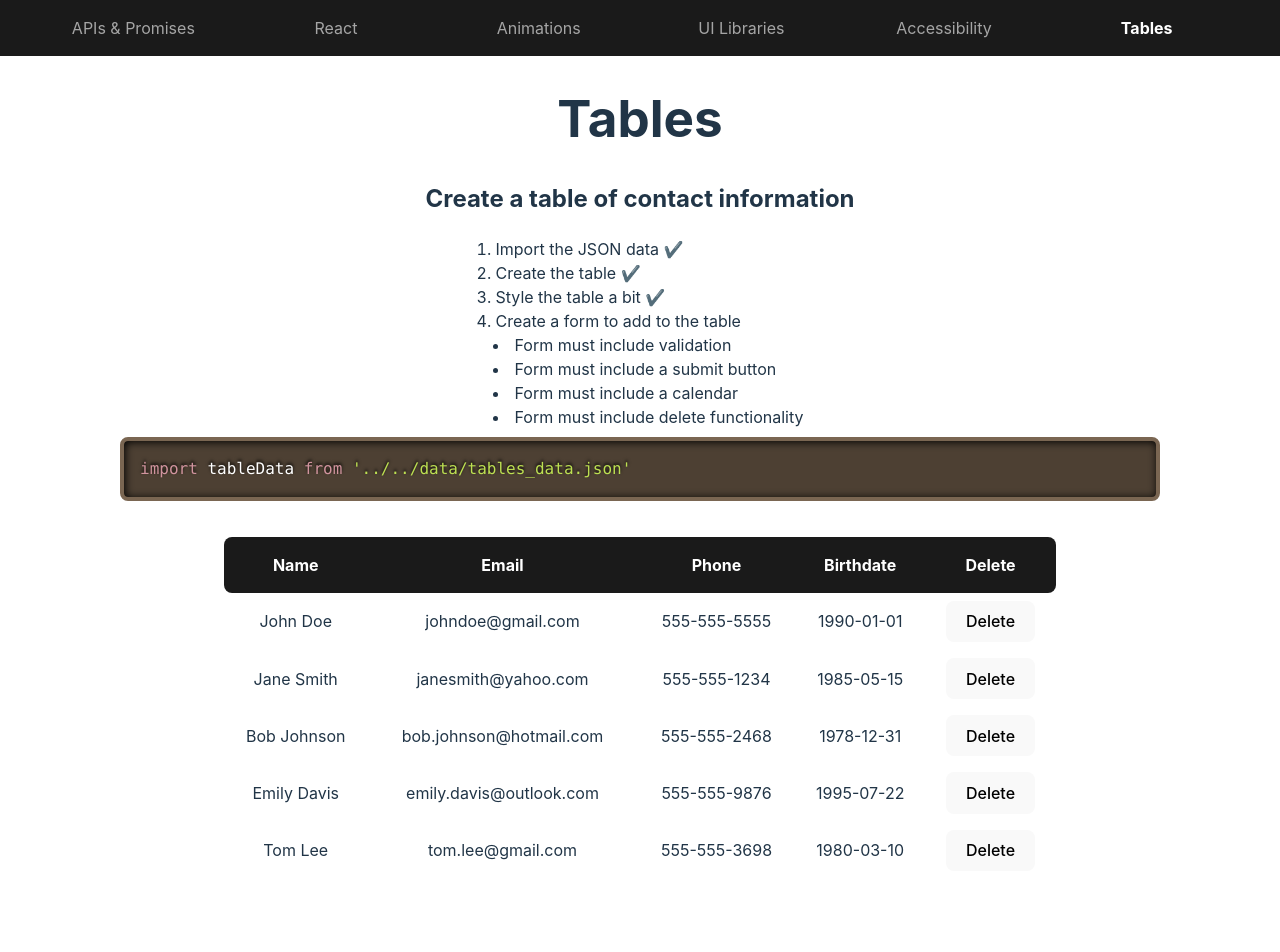
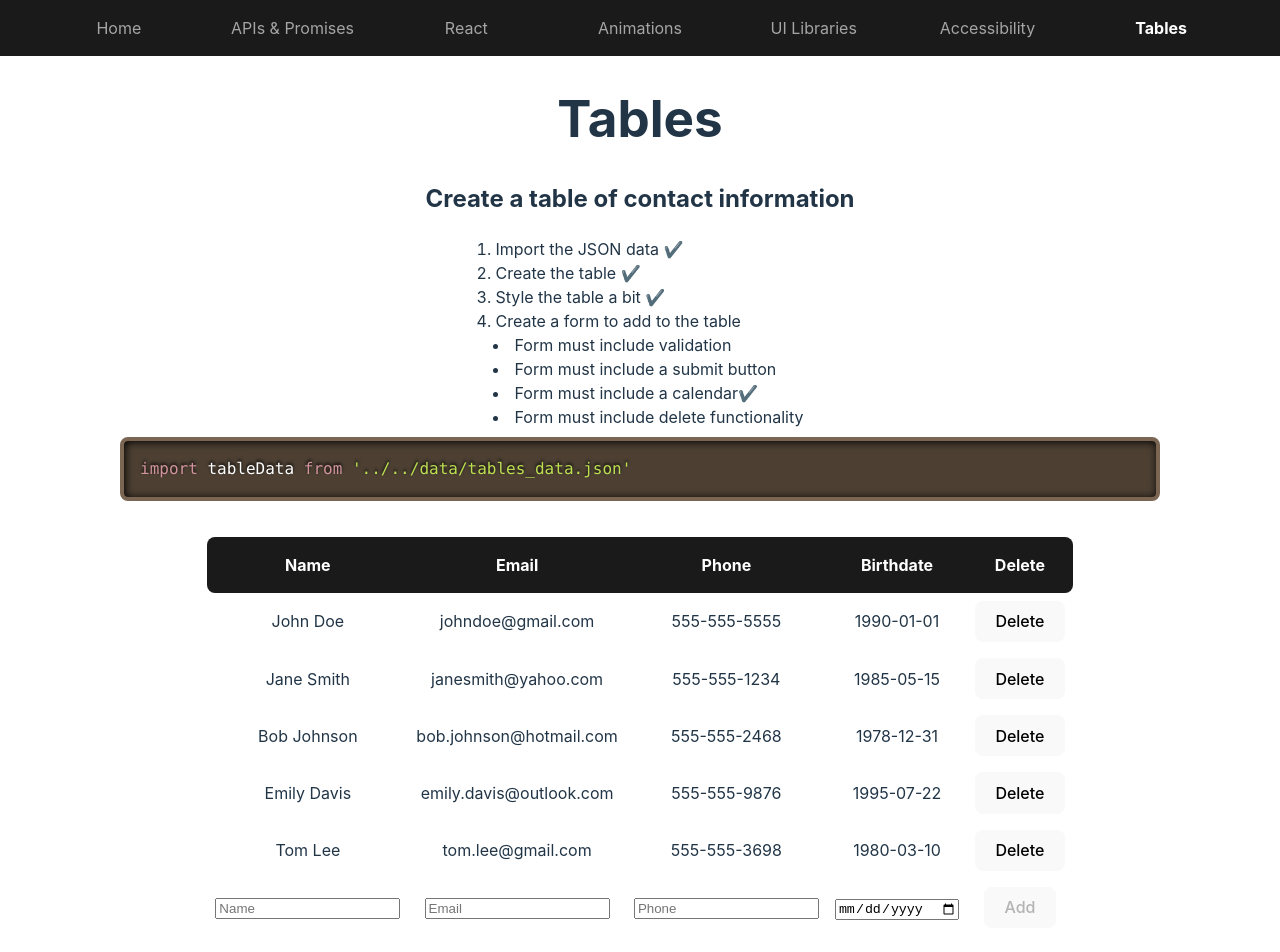
Before and after one commit to jon-slva/frontend-practice, a React (Vite) app: page /tables in a window 1280 px wide. Shown: the top 952 px of the page. Before the commit the page ends 915 px from the top, so only its background shows below. Built offline with nearby package versions, Linux system fonts and the light colour scheme.

Commit message:
Add react-hook-form dependency and update Nav and Tables components

```diff
--- a/package.json
+++ b/package.json
@@ -13,6 +13,7 @@
     "axios": "^1.6.8",
     "react": "^18.2.0",
     "react-dom": "^18.2.0",
+    "react-hook-form": "^7.51.2",
     "react-router-dom": "^6.22.3",
     "react-syntax-highlighter": "^15.5.0",
     "sass": "^1.72.0"
--- a/src/components/Nav/Nav.jsx
+++ b/src/components/Nav/Nav.jsx
@@ -39,6 +39,11 @@ const Nav = () => {
 		<>
 			<nav className='nav-container'>
 				<ul className='nav'>
+					<li className='nav__item'>
+						<NavLink to="/" className='nav__item-link' activeClassName='active-menu-item'>
+							Home
+						</NavLink>
+					</li>
 					<li className='nav__item'>
 						<NavLink to="/apis-and-promises" className='nav__item-link' activeClassName='active-menu-item'>
 							APIs & Promises
--- /dev/null
+++ b/src/components/TableForm/TableForm.jsx
@@ -0,0 +1,66 @@
+import './TableForm.scss'
+
+const TableForm = ({
+	onSubmit,
+	newUser,
+	onChange,
+	addButtonDisabled
+}) => {
+
+
+	return (
+		<tfoot>
+			<tr>
+				<td>
+					<input
+						type="text"
+						name="name"
+						value={newUser?.name}
+						onChange={onChange}
+						placeholder="Name"
+					/>
+				</td>
+				<td>
+					<input
+						type="email"
+						name="email"
+						value={newUser?.email}
+						onChange={onChange}
+						placeholder="Email"
+					/>
+				</td>
+				<td>
+					<input
+						type="phone"
+						name="phone"
+						value={newUser?.phone}
+						onChange={onChange}
+						placeholder="Phone"
+					/>
+				</td>
+				<td>
+					<input
+						type="date"
+						name="dob"
+						value={newUser?.dob}
+						onChange={onChange}
+						placeholder=""
+					/>
+				</td>
+				<td>
+					<button
+						onClick={onSubmit}
+						disabled={addButtonDisabled}
+					>
+						Add
+					</button>
+				</td>
+			</tr>
+
+
+		</tfoot>
+
+	)
+}
+
+export default TableForm
--- a/src/pages/Tables/Tables.jsx
+++ b/src/pages/Tables/Tables.jsx
@@ -1,14 +1,63 @@
 import './Tables.scss'
-import React from 'react'
+import { useState } from 'react'
 import tableData from '../../data/tables_data.json'
 import { Prism as SyntaxHighlighter } from 'react-syntax-highlighter';
 import { dark, coy, funky } from 'react-syntax-highlighter/dist/esm/styles/prism';
 import TableList from '../../components/TableList/TableList';
+import TableForm from '../../components/TableForm/TableForm';
 
 const Tables = () => {
-	const [users, setUsers] = React.useState(tableData);
+	const [users, setUsers] = useState(tableData);
+	const [newUser, setNewUser] = useState({ // creates a new user template to start with. This will be updated as the user types in the form.
+		name: '', // these will also serve as the default starting data (value)
+		email: '',
+		phone: '',
+		dob: '',
+	});
+	const [errors, setErrors] = useState({ name: '', email: '', phone: '', dob: '' }); // will hold the errors for each field
 
 
+	const validateForm = (value, type) => {
+		//something about name, email, phone, dob
+		if (type === 'name') {
+			return value.trim() === "" ? "Name is required" : ""; // LIVE trim removes whitespace and if empty, renders the error with this text below the input
+		} else if (type === 'email') {
+			const emailRegex = /^[A-Z0-9._%+-]+@[A-Z0-9.-]+\.[A-Z]{2,4}$/i;
+			return emailRegex.test(value) ? "" : "Invalid email address"; // LIVE basic regex validation of email.
+		} else {
+			const phoneRegex = /^[\s()+-]*([0-9][\s()+-]*){6,20}$/;
+			return phoneRegex.test(value) || value === "" ? "" : "Invalid phone number"; // LIVE basic regex phone number
+		}
+
+
+	}
+
+	const handleInputChange = (e) => {
+		const { name, value } = e.target;
+		let validationError = '';
+
+		switch (
+		name
+		) {
+			case "name":
+				validationError = validateForm(value, 'name');
+				break;
+			case "email":
+				validationError = validateForm(value, 'email');
+				break;
+			case "phone":
+				validationError = validateForm(value, 'phone');
+				break;
+			default:
+				break;
+		}
+
+		console.log(validationError);
+
+		setErrors({ ...errors, [name]: validationError })
+		setNewUser({ ...newUser, [name]: value });
+		console.log(errors);
+	}
 
 	const addUser = (user) => {
 		// something that adds it to state
@@ -17,6 +66,11 @@ const Tables = () => {
 	const deleteEntry = (index) => {
 		// something that removes it from state
 	}
+
+	const addButtonDisabled =
+		newUser.name === '' ||
+		newUser.email === '' ||
+		newUser.phone === '';
 
 	return (
 		<main>
@@ -30,7 +84,7 @@ const Tables = () => {
 				<ul>
 					<li>Form must include validation</li>
 					<li>Form must include a submit button</li>
-					<li>Form must include a calendar</li>
+					<li>Form must include a calendar✔️</li>
 					<li>Form must include delete functionality</li>
 				</ul>
 			</ol>
@@ -54,6 +108,13 @@ const Tables = () => {
 				</thead>
 				<TableList users={users} onDelete={deleteEntry} />
 
+				<TableForm
+					onSubmit={addUser}
+					onChange={handleInputChange}
+					newUser={newUser}
+					addButtonDisabled={addButtonDisabled}
+				/>
+
 			</table>
 
 			{/* HTML Table Tags
@@ -67,7 +128,19 @@ Tag	Description
 <col>	Specifies column properties for each column within a <colgroup> element
 <thead>	Groups the header content in a table
 <tbody>	Groups the body content in a table
-<tfoot>	Groups the footer content in a table */}
+<tfoot>	Groups the footer content in a table
+
+type: Specifies the type of input element to display. The default type is "text". Other possible types include "password", "checkbox", "radio", "submit", etc.
+name: Used to reference the form data after a form is submitted.
+value: Defines the initial (default) value of the input field.
+placeholder: Specifies a short hint that describes the expected value of an input field.
+required: Specifies that an input field must be filled out before submitting the form.
+disabled: Specifies that an input field should be disabled.
+readonly: Specifies that an input field is read-only (cannot be changed).
+id: Specifies a unique id for the input field. It's often used in conjunction with the <label>'s for attribute to associate the label with the input field.
+
+
+*/}
 
 
 		</main>
```
Also changed, not shown: src/components/TableForm/TableForm.scss (added), 2 other files (tests, documents, lock files or other folders).
